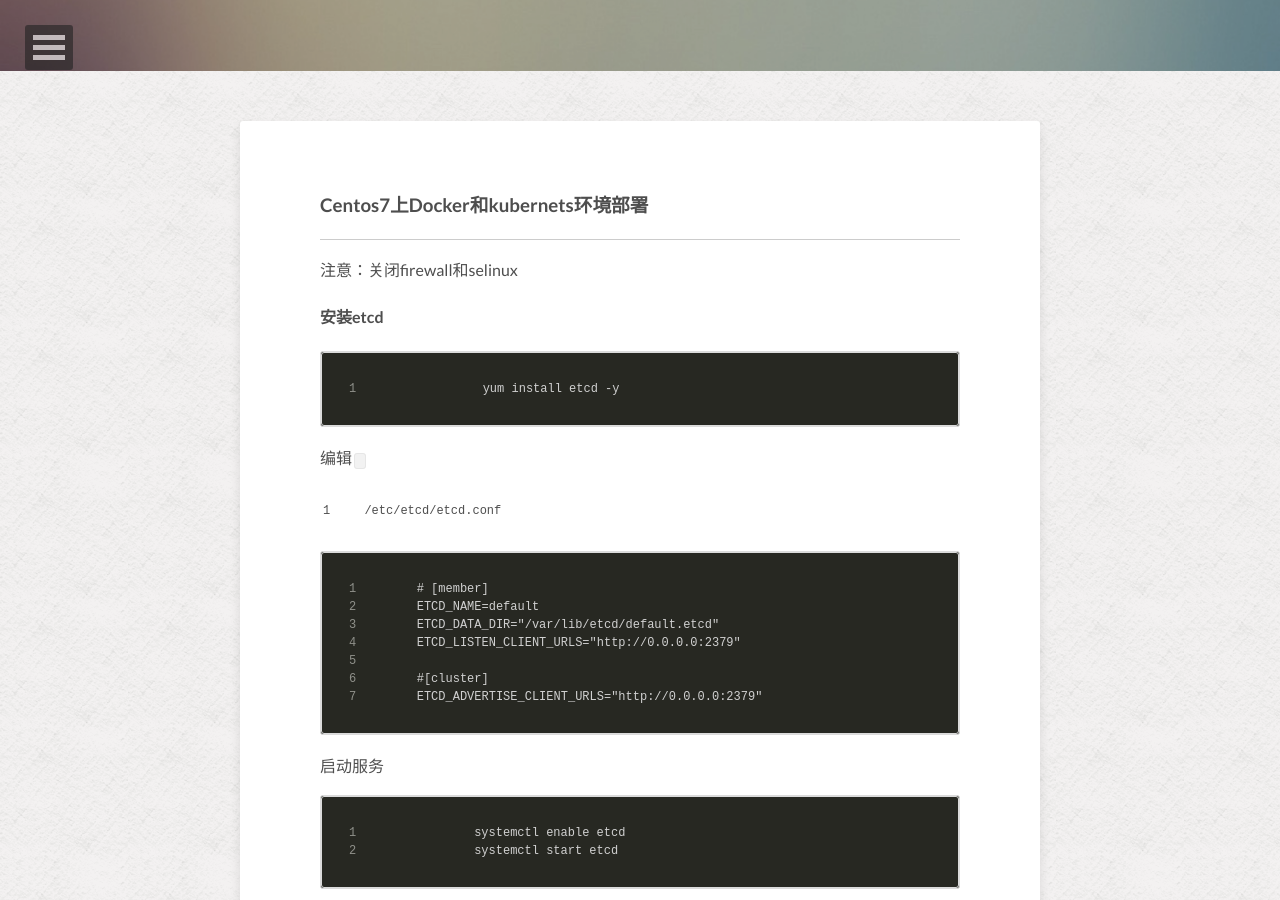
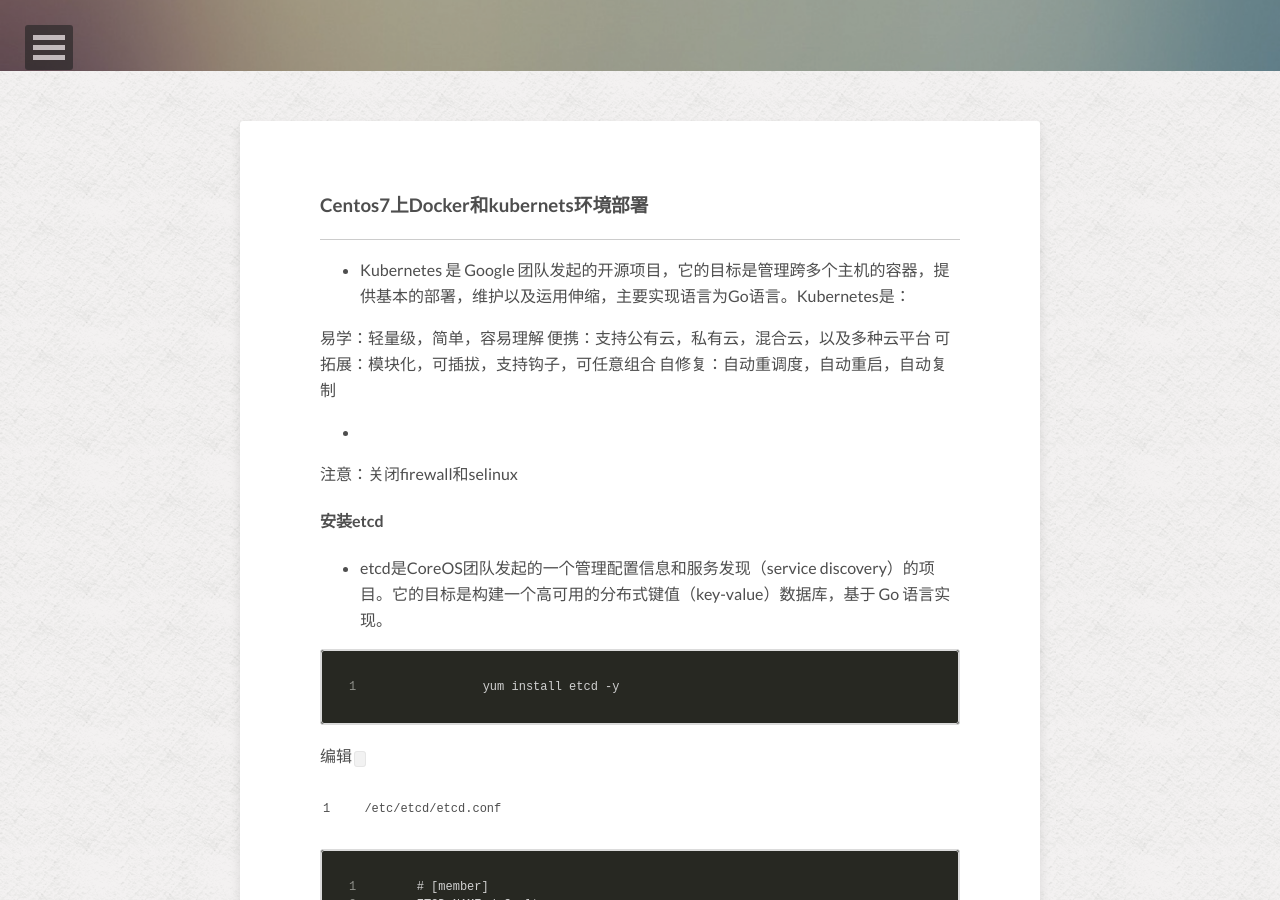
Before and after one commit to hj1984930/hj1984930.github.io, a Jekyll site: the page built from _posts/2015-12-14-docker-kubernets.md, in a window 1280 px wide and 900 px high, scrolled down 329 px. Built offline with Jekyll 4.4.1, drawn with Linux system fonts in a browser that asks for light colours; nearby versions of some CDN libraries; comment, search, counter and statistics services are not loaded.

Commit message:
add kubernetes docker

```diff
--- a/_posts/2015-12-14-docker-kubernets.md
+++ b/_posts/2015-12-14-docker-kubernets.md
@@ -13,9 +13,19 @@
 
 - - -
 
+* Kubernetes 是 Google 团队发起的开源项目，它的目标是管理跨多个主机的容器，提供基本的部署，维护以及运用伸缩，主要实现语言为Go语言。Kubernetes是：
+
+易学：轻量级，简单，容易理解
+便携：支持公有云，私有云，混合云，以及多种云平台
+可拓展：模块化，可插拔，支持钩子，可任意组合
+自修复：自动重调度，自动重启，自动复制
+
+*
+
 注意：关闭firewall和selinux
 
 ####安装etcd
+* etcd是CoreOS团队发起的一个管理配置信息和服务发现（service discovery）的项目。它的目标是构建一个高可用的分布式键值（key-value）数据库，基于 Go 语言实现。
 
 ~~~
 yum install etcd -y
```
